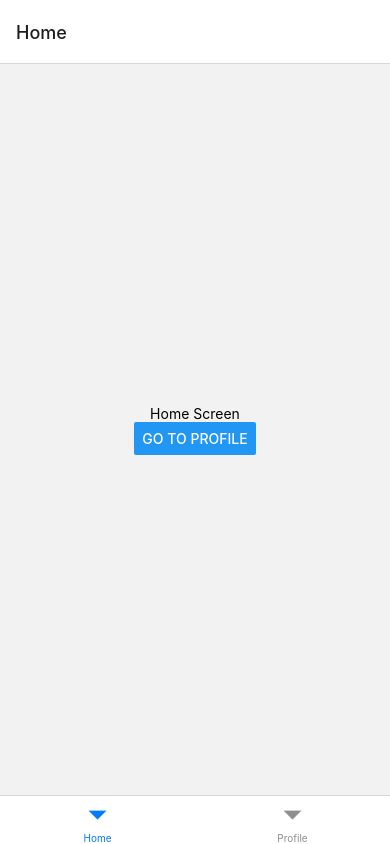
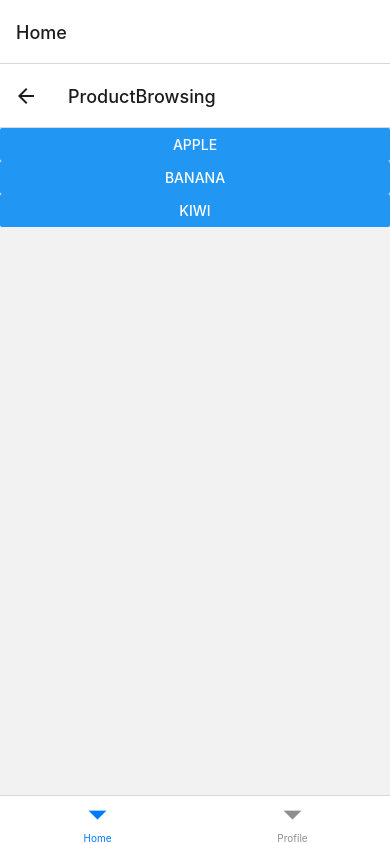
Before and after one commit to longility/ReactNavigationPlayground, a React Native app: screen /ProductBrowsing in a window 390 px wide. Built offline with nearby package versions, Linux system fonts and the light colour scheme.

Commit message:
feat: nested navigator

```diff
--- /dev/null
+++ b/data/products.ts
@@ -0,0 +1,22 @@
+export type Product = {
+  id: string;
+  sku: string;
+  name: string;
+};
+export const products: Product[] = [
+  {
+    id: 'apple-1',
+    sku: 'sku-apple-1',
+    name: 'apple',
+  },
+  {
+    id: 'banana-1',
+    sku: 'sku-banana-1',
+    name: 'banana',
+  },
+  {
+    id: 'kiwi-1',
+    sku: 'sku-kiwi-1',
+    name: 'kiwi',
+  },
+];
--- /dev/null
+++ b/navigation/Home.tsx
@@ -0,0 +1,19 @@
+import {createNativeStackNavigator} from '@react-navigation/native-stack';
+import React from 'react';
+import MainScreen from '../screens/MainScreen';
+import ProductBrowsingScreen from '../screens/product/ProductBrowsingScreen';
+import ProductScreen from '../screens/product/ProductScreen';
+
+const Stack = createNativeStackNavigator();
+
+const Home = () => {
+  return (
+    <Stack.Navigator>
+      <Stack.Screen name="Main" component={MainScreen} />
+      <Stack.Screen name="ProductBrowsing" component={ProductBrowsingScreen} />
+      <Stack.Screen name="Product" component={ProductScreen} />
+    </Stack.Navigator>
+  );
+};
+
+export default Home;
--- a/navigation/index.tsx
+++ b/navigation/index.tsx
@@ -1,8 +1,8 @@
 import {NavigationContainer} from '@react-navigation/native';
 import {createBottomTabNavigator} from '@react-navigation/bottom-tabs';
 import React from 'react';
-import HomeScreen from '../screens/HomeScreen';
 import ProfileScreen from '../screens/ProfileScreen';
+import Home from './Home';
 
 const BottomTab = createBottomTabNavigator();
 
@@ -10,7 +10,7 @@ const Navigation = () => {
   return (
     <NavigationContainer>
       <BottomTab.Navigator initialRouteName="Home">
-        <BottomTab.Screen name="Home" component={HomeScreen} />
+        <BottomTab.Screen name="Home" component={Home} />
         <BottomTab.Screen name="Profile" component={ProfileScreen} />
       </BottomTab.Navigator>
     </NavigationContainer>
--- a/navigation/route-param-list.ts
+++ b/navigation/route-param-list.ts
@@ -1,6 +1,7 @@
 import {ParamListBase} from '@react-navigation/native';
 
 export interface RouteParamList extends ParamListBase {
-  Home: undefined;
-  Profile: undefined;
+  Product: {
+    id: string;
+  };
 }
--- a/screens/HomeScreen.tsx
+++ b/screens/MainScreen.tsx
@@ -4,18 +4,18 @@ import {View, Text, Button} from 'react-native';
 import type {NativeStackScreenProps} from '@react-navigation/native-stack';
 import {RouteParamList} from '../navigation/route-param-list';
 
-type HomeScreenProps = NativeStackScreenProps<RouteParamList, 'Home'>;
+type MainScreenProps = NativeStackScreenProps<RouteParamList>;
 
-const HomeScreen = ({navigation}: HomeScreenProps) => {
+const MainScreen = ({navigation}: MainScreenProps) => {
   return (
     <View style={{flex: 1, alignItems: 'center', justifyContent: 'center'}}>
       <Text>Home Screen</Text>
       <Button
-        title="Go to Profile"
-        onPress={() => navigation.navigate('Profile')}
+        title="Go to Products"
+        onPress={() => navigation.navigate('ProductBrowsing')}
       />
     </View>
   );
 };
 
-export default HomeScreen;
+export default MainScreen;
--- a/screens/ProfileScreen.tsx
+++ b/screens/ProfileScreen.tsx
@@ -4,7 +4,7 @@ import {View, Text} from 'react-native';
 import type {NativeStackScreenProps} from '@react-navigation/native-stack';
 import {RouteParamList} from '../navigation/route-param-list';
 
-type ProfileScreenProps = NativeStackScreenProps<RouteParamList, 'Profile'>;
+type ProfileScreenProps = NativeStackScreenProps<RouteParamList>;
 
 const ProfileScreen = ({}: ProfileScreenProps) => {
   return (
--- /dev/null
+++ b/screens/product/ProductBrowsingScreen.tsx
@@ -0,0 +1,45 @@
+import React from 'react';
+import {View, Button, FlatList, SafeAreaView} from 'react-native';
+
+import type {NativeStackScreenProps} from '@react-navigation/native-stack';
+import {RouteParamList} from '../../navigation/route-param-list';
+import {products} from '../../data/products';
+
+type ProductBrowsingScreenProps = NativeStackScreenProps<RouteParamList>;
+
+const ProductBrowsingScreen = ({navigation}: ProductBrowsingScreenProps) => {
+  const handleOnProductPress = (id: string) => {
+    navigation.navigate('Product', {id});
+  };
+
+  return (
+    <SafeAreaView>
+      <FlatList
+        data={products}
+        renderItem={({item}) => (
+          <ProductView {...item} onPress={handleOnProductPress} />
+        )}
+        keyExtractor={item => item.id}
+      />
+    </SafeAreaView>
+  );
+};
+
+export default ProductBrowsingScreen;
+
+const ProductView = ({
+  name,
+  onPress,
+  id,
+}: {
+  name: string;
+  id: string;
+  onPress: (id: string) => void;
+}) => {
+  const handlePress = () => onPress(id);
+  return (
+    <View>
+      <Button title={name} onPress={handlePress} />
+    </View>
+  );
+};
--- /dev/null
+++ b/screens/product/ProductScreen.tsx
@@ -0,0 +1,30 @@
+import React, {useMemo} from 'react';
+import {View, Text} from 'react-native';
+
+import type {NativeStackScreenProps} from '@react-navigation/native-stack';
+import {RouteParamList} from '../../navigation/route-param-list';
+import {products} from '../../data/products';
+
+type ProductScreenProps = NativeStackScreenProps<RouteParamList, 'Product'>;
+
+const ProductScreen = ({route}: ProductScreenProps) => {
+  const product = useMemo(
+    () => products.find(p => p.id === route.params.id),
+    [route.params.id],
+  );
+  if (!product) {
+    <View>
+      <Text>Product not found.</Text>
+    </View>;
+  }
+
+  return (
+    <View>
+      <Text>Id: {product?.id}</Text>
+      <Text>SKU: {product?.sku}</Text>
+      <Text>Name: {product?.name}</Text>
+    </View>
+  );
+};
+
+export default ProductScreen;
```
